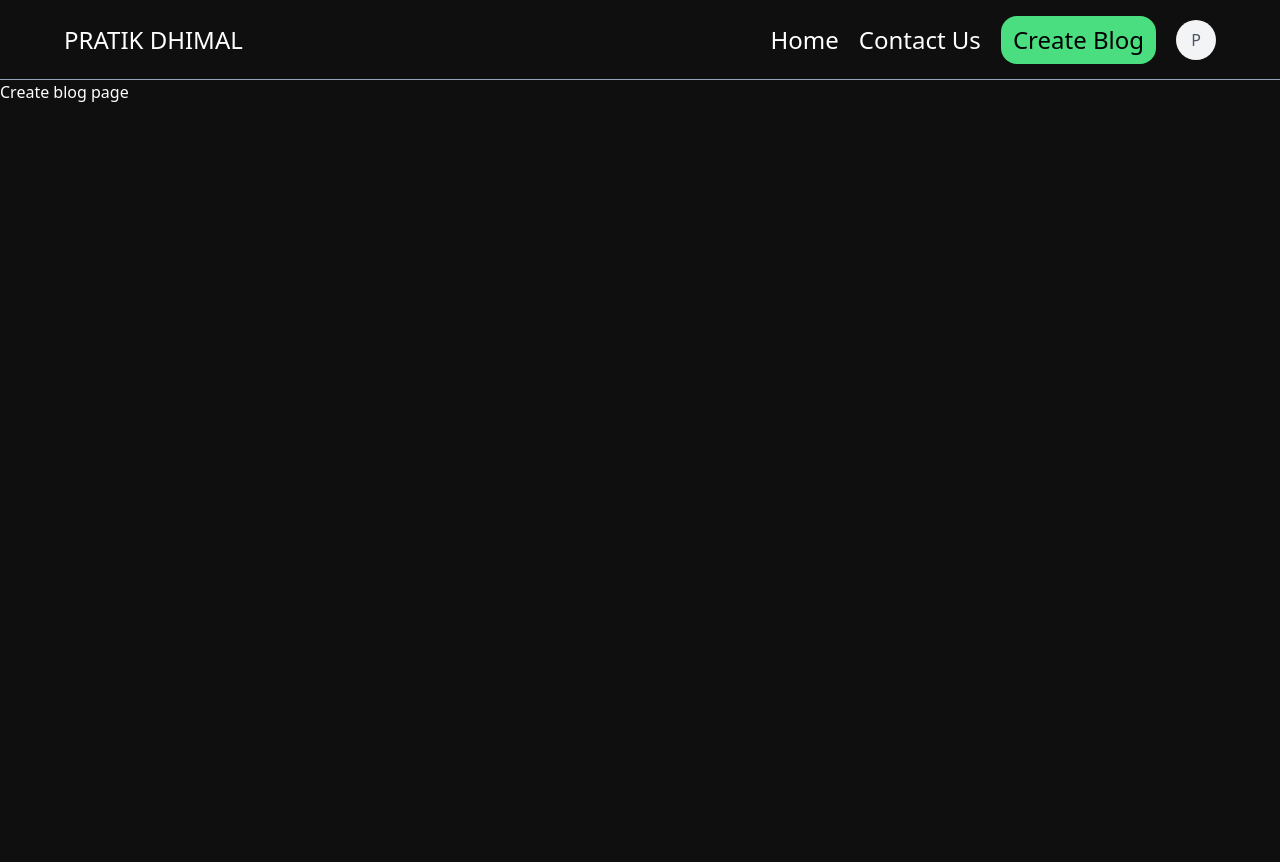
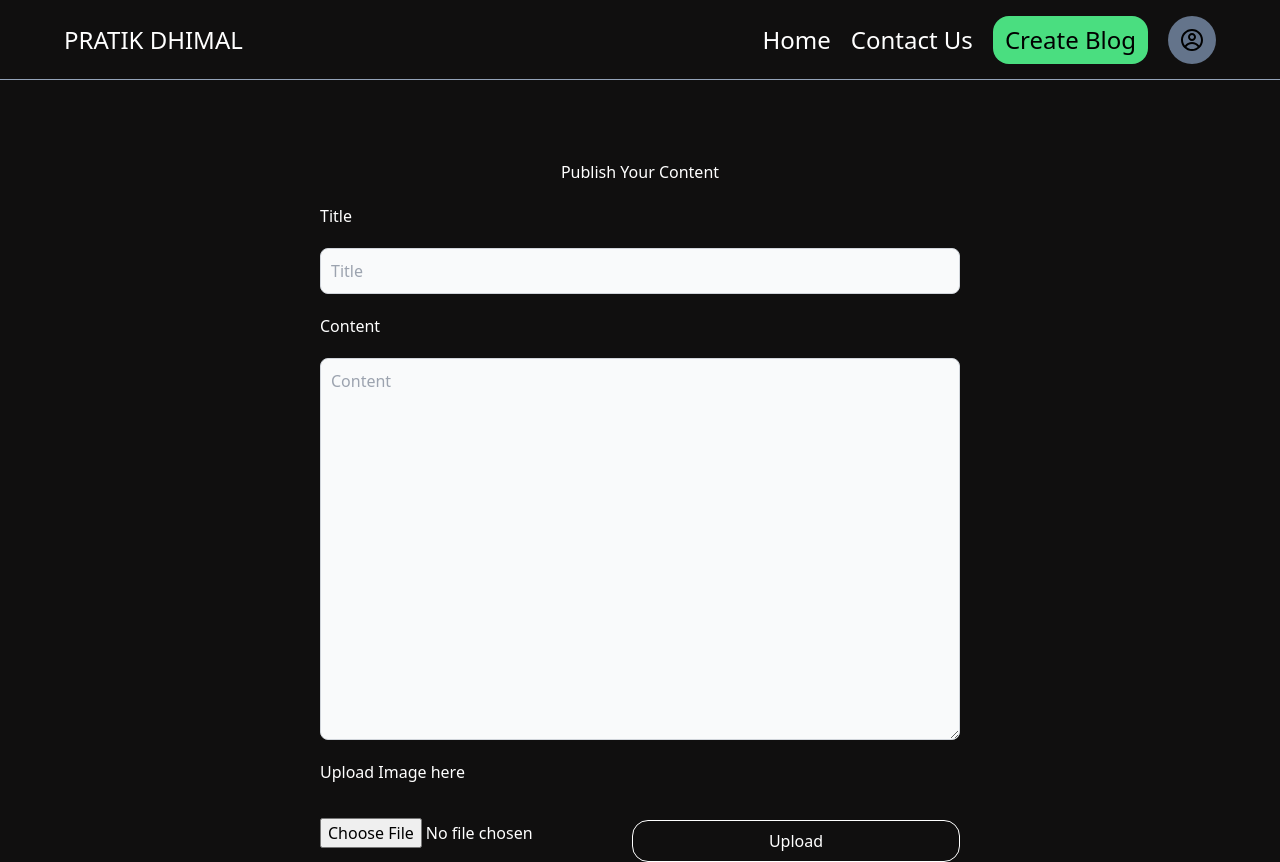
Before and after one commit to Pratik07007/Blogs, a React (Vite) app in the folder client/: page /upload in a window 1280 px wide. Before the commit the page ends 800 px from the top, so only its background shows below. Built offline with nearby package versions, Linux system fonts and the light colour scheme.

Commit message:
add post client side

```diff
--- a/client/package.json
+++ b/client/package.json
@@ -17,6 +17,7 @@
     "react": "^18.3.1",
     "react-dom": "^18.3.1",
     "react-hot-toast": "^2.4.1",
+    "react-icons": "^5.2.1",
     "react-router-dom": "^6.25.1",
     "recoil": "^0.7.7",
     "tailwind-merge": "^2.4.0"
--- a/client/src/components/Avatar.tsx
+++ b/client/src/components/Avatar.tsx
@@ -1,7 +1,15 @@
-const Avatar = ({ name }: { name: string }) => {
+import { CgProfile } from "react-icons/cg";
+
+const Avatar = ({ name }: { name?: string }) => {
   return (
-    <div className="relative inline-flex items-center justify-center w-10 h-10 overflow-hidden bg-gray-100 rounded-full cursor-pointer">
-      <span className="font-medium text-gray-600 ">{name[0]}</span>
+    <div className="relative inline-flex items-center justify-center w-12 h-12 overflow-hidden bg-slate-500 rounded-full cursor-pointer">
+      <span className="text-2xl font-medium text-gray-600 ">
+        {name ? (
+          name[0].toUpperCase()
+        ) : (
+          <CgProfile className="font-medium text-2xl text-black" />
+        )}
+      </span>
     </div>
   );
 };
--- a/client/src/components/NavBar.tsx
+++ b/client/src/components/NavBar.tsx
@@ -22,7 +22,7 @@ const NavBar = () => {
           </div>
         </Link>
 
-        <Avatar name={"Pratik"} />
+        <Avatar />
       </div>
     </div>
   );
--- /dev/null
+++ b/client/src/hooks/useUploadBlog.ts
@@ -0,0 +1,30 @@
+import axios from "axios";
+import BACKEND_URL from "../utils/Backend_Url";
+
+interface blogUploadProps {
+  title: string;
+  content: string;
+  imageUrl?: string;
+}
+const useUploadBlog = async ({
+  title,
+  content,
+  imageUrl = "https://upload.wikimedia.org/wikipedia/commons/1/14/No_Image_Available.jpg",
+}: blogUploadProps) => {
+  const response = await axios.post(
+    `${BACKEND_URL}/blog`,
+    {
+      title,
+      content,
+      imageUrl,
+    },
+    {
+      headers: {
+        Authorization: localStorage.getItem("token"),
+      },
+    }
+  );
+  return response;
+};
+
+export default useUploadBlog;
--- a/client/src/pages/AddBlog.tsx
+++ b/client/src/pages/AddBlog.tsx
@@ -1,9 +1,80 @@
+import { useState } from "react";
+import toast from "react-hot-toast";
+import useUploadBlog from "../hooks/useUploadBlog";
+
 const AddBlog = () => {
+  const [title, setTitle] = useState("");
+  const [content, setContent] = useState("");
+  const [image, setImage] = useState(null);
+
+  const handleSubmit = () => {
+    if (!image) {
+      toast.error("Please select an image");
+      return;
+    }
+
+    const uploadPayload = new FormData();
+    uploadPayload.append("file", image);
+    uploadPayload.append("upload_preset", "pratik_blogs");
+    uploadPayload.append("cloud_name", "delnndqb2");
+
+    fetch("https://api.cloudinary.com/v1_1/delnndqb2/upload", {
+      method: "post",
+      body: uploadPayload,
+    })
+      .then((res) => res.json())
+      .then((res) => {
+        toast.success("Upload successful:");
+        const imageUrl = res.url;
+        //handel backend upload task here !
+        useUploadBlog({ title, content, imageUrl });
+        console.log(res);
+        console.log(title);
+        console.log(content);
+        // Handle response as needed (e.g., save URL to state, database, etc.)
+      })
+      .catch(() => {
+        toast.error("Error uploading image:");
+      });
+  };
+
   return (
-    <div>
-      Create blog page
+    <div className="flex items-center flex-col gap-5 mt-20">
+      <h1 className="capitalize">Publish your content</h1>
+      <div className="flex items-start w-1/2">
+        <label htmlFor="title">Title</label>
+      </div>
+      <input
+        type="text"
+        value={title}
+        onChange={(e) => setTitle(e.target.value)}
+        className="bg-gray-50 border border-gray-300 text-gray-900 rounded-lg outline-none block w-1/2 p-2.5"
+        placeholder="Title"
+      />
+      <div className="flex items-start w-1/2">
+        <label htmlFor="content">Content</label>
+      </div>
+      <textarea
+        rows={15}
+        value={content}
+        onChange={(e) => setContent(e.target.value)}
+        className="bg-gray-50 border border-gray-300 text-gray-900 rounded-lg outline-none block w-1/2 p-2.5"
+        placeholder="Content"
+      />
+      <div className="flex items-start w-1/2">
+        <label htmlFor="image">Upload Image here</label>
+      </div>
+      <div className="flex items-center w-1/2">
+        <input onChange={(e: any) => setImage(e.target.files[0])} type="file" />
+        <button
+          onClick={handleSubmit}
+          className="w-full border border-white hover:bg-blue-400 duration-500 rounded-2xl px-3 py-2 mt-4"
+        >
+          Upload
+        </button>
+      </div>
     </div>
-  )
-}
+  );
+};
 
-export default AddBlog
+export default AddBlog;
--- a/client/src/pages/Test.jsx
+++ /dev/null
@@ -1,34 +0,0 @@
-import { useState } from "react";
-
-const Test = () => {
-  const [image, setImage] = useState([]);
-
-  const handleFile = () => {
-    const uploadPayload = new FormData();
-
-    uploadPayload.append("file", image);
-    uploadPayload.append("upload_preset", "pratik_blogs");
-    uploadPayload.append("cloud_name", "delnndqb2");
-
-    fetch("https://api.cloudinary.com/v1_1/delnndqb2/upload", {
-      method:"post",
-      body: uploadPayload,
-    })
-      .then((res) => res.json())
-      .then((res) => console.log(res));
-  };
-
-  return (
-    <>
-      <input type="file" onChange={(e) => setImage(e.target.files[0])} />
-      <button className="bg-red-400" onClick={handleFile}>
-        Submit
-      </button>{" "}
-      <br />
-      <br />
-
-    </>
-  );
-};
-
-export default Test;
```
Also changed, not shown: 1 other file (tests, documents, lock files or other folders).
